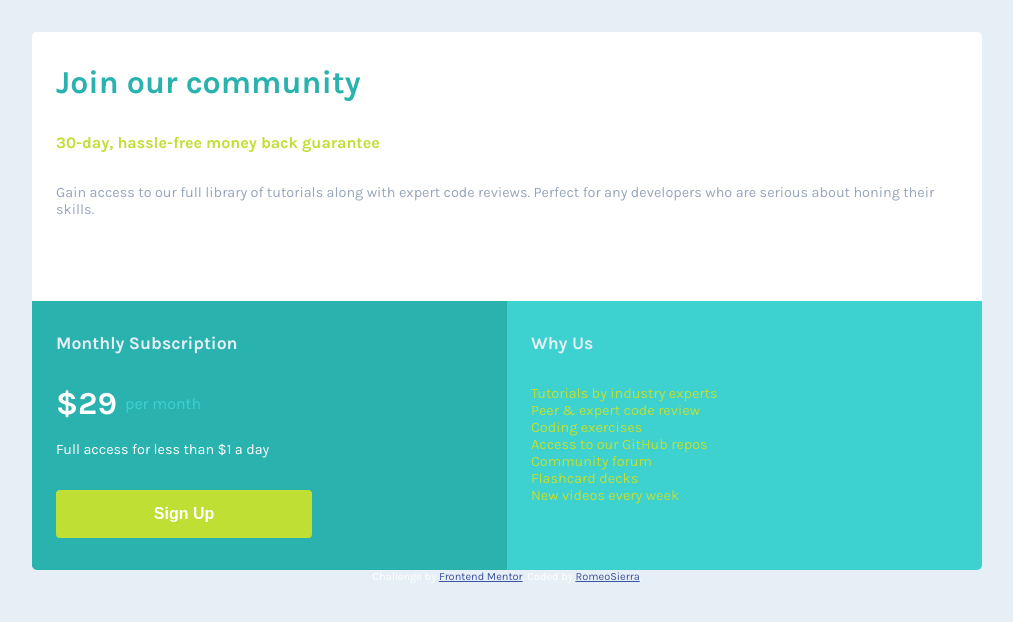
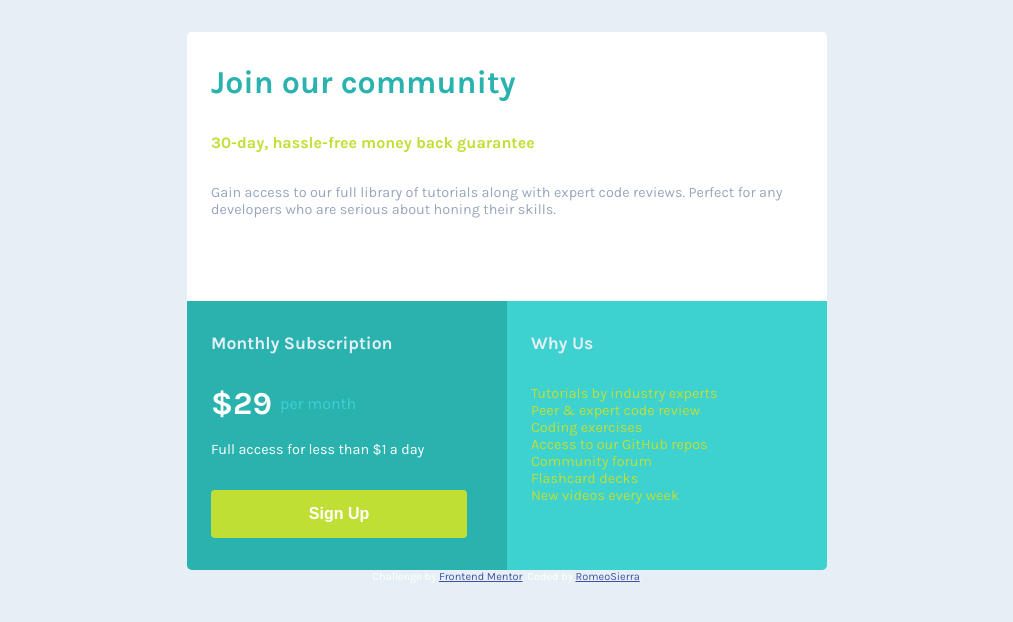
Before and after one commit to romeosierra2020/FEMfixedprice, a plain HTML site: page index.html in a window 1280 px wide. Shown: the whole page, without its empty margins (133-1146 px from the left). Drawn offline with Linux system fonts and the light colour scheme.

Commit message:
Production following debug

```diff
--- a/style.css
+++ b/style.css
@@ -19,6 +19,8 @@ html {
     font-family: 'Karla', sans-serif;
     display: flex;
     flex-direction: column;
+    align-items: center;
+
 
 }
 
@@ -128,24 +130,27 @@ button {
         font-size: 1rem;
     }
     main {
-        grid-template-columns: 1fr 1fr;
+        grid-template-columns: 20rem 20rem;
         grid-template-rows: 1fr 1fr;
     }
     .upper-section {
         grid-column-start: 1;
         grid-column-end: 3;
         width: auto;
+        max-width: 40rem;
     }
     .middle-section {
         grid-column-start: 1;
         grid-column-end: 2;
         width: 100%;
+        max-width: 20rem;
         border-bottom-left-radius: 0.3rem;
     }
     .lower-section {
         grid-column-start: 2;
         grid-column-end: 3;
         width: 100%;
+        max-width: 20rem;
         border-bottom-left-radius: 0;
     }
 
```
